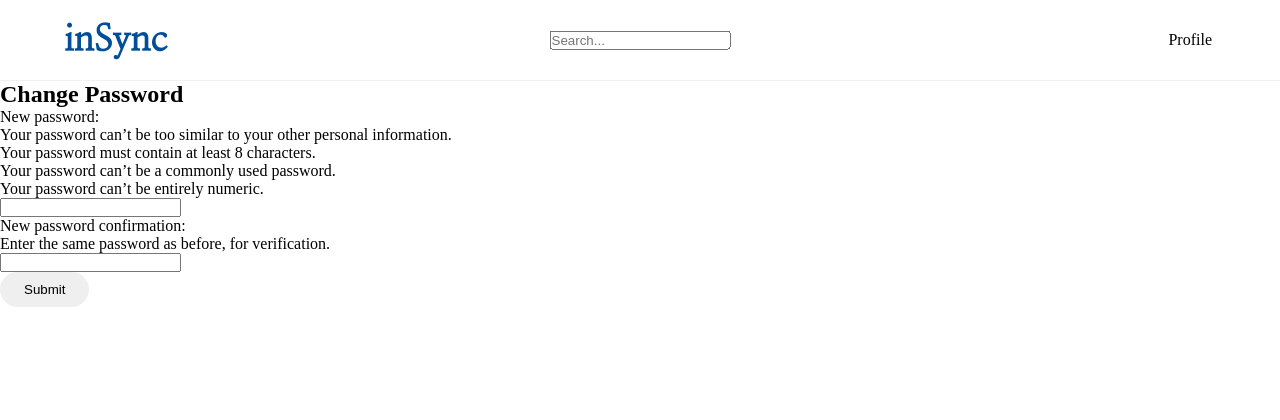
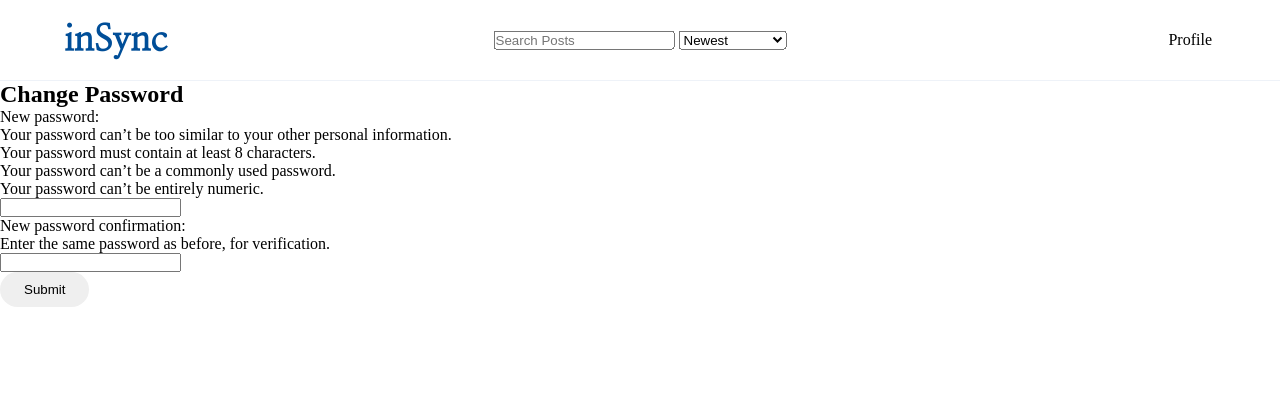
Before and after one commit to 582-41W-VA/InSync, a Django app: page /account/ in a window 1280 px wide. Shown: the top 420 px of the page. Run offline with Django 5.2, Linux system fonts and the light colour scheme; the visitor is signed in with stand-in values (Sample User, id 1); some web fonts are replaced.

Commit message:
adding main search and sorting website

```diff
--- a/posts/templates/components/main_search.html
+++ b/posts/templates/components/main_search.html
@@ -1,4 +1,11 @@
-<form class="search-form">
+<form action="{% url 'posts:search_result' %}" method="GET" class="search-form">
     {% csrf_token %}
-    <input type="text" name="query" placeholder="Search...">
+    <input type="text" name="query" placeholder="Search Posts" value="{{ request.GET.query }}">
+
+    <select name="sort" onchange="this.form.submit()">
+        <option value="newest" {% if sort_by == 'newest' %}selected{% endif %}>Newest</option>
+        <option value="oldest" {% if sort_by == 'oldest' %}selected{% endif %}>Oldest</option>
+        <option value="upvotes" {% if sort_by == 'upvotes' %}selected{% endif %}>Most Upvoted</option>
+        <option value="-upvotes" {% if sort_by == '-upvotes' %}selected{% endif %}>Least Upvoted</option>
+    </select>
 </form>
```
